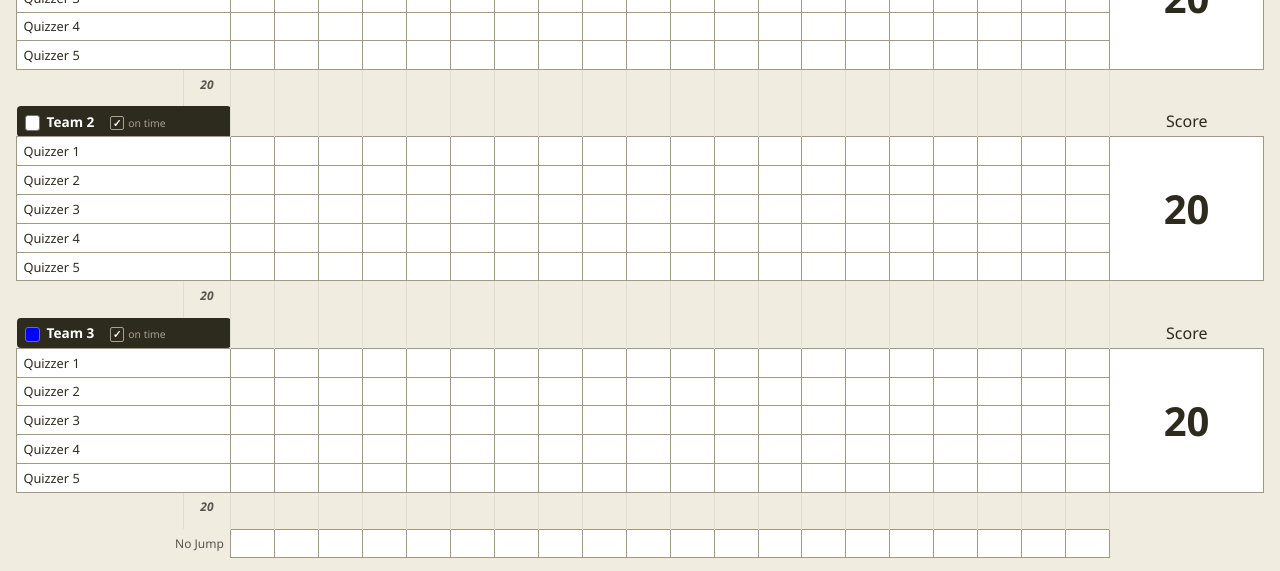
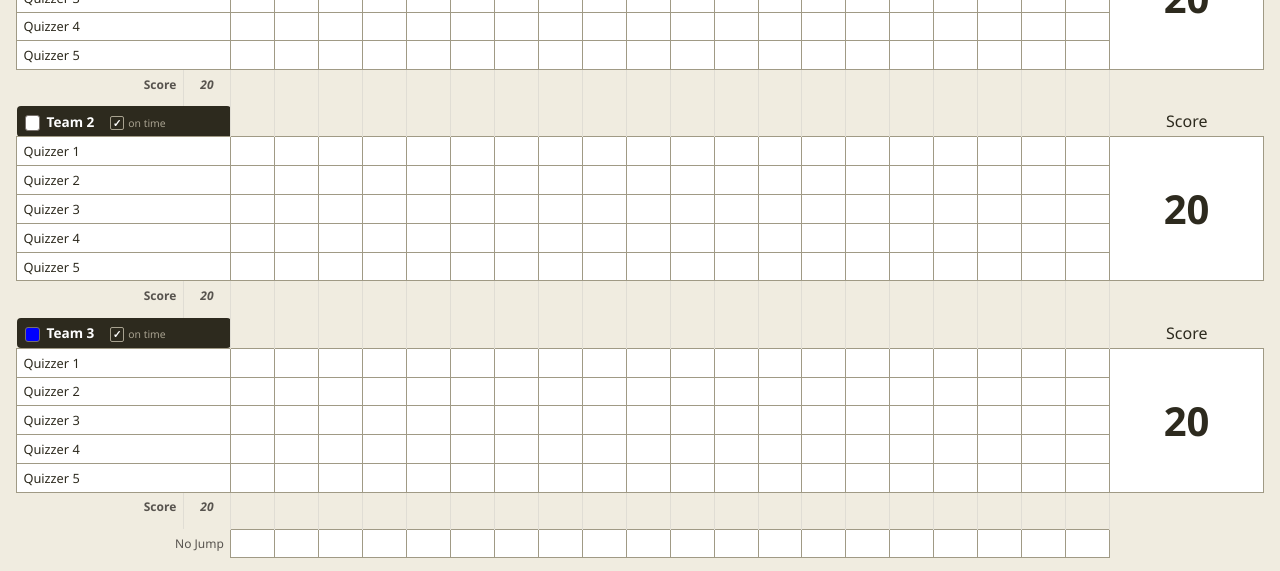
Before and after one commit to TommyAmberson/qzr-sheet, a Vue app: page / in a window 1280 px wide. Shown: the part 256-827 px from the top of the page. Built offline with nearby package versions, Linux system fonts and the light colour scheme; the HTML template or start-up script is replaced by a standard one.

Commit message:
Score text

```diff
--- a/src/components/Scoresheet.vue
+++ b/src/components/Scoresheet.vue
@@ -327,7 +327,7 @@ function colGroupClass(colIdx: number): string {
 
           <!-- Team running total row -->
           <tr class="row--team-total">
-            <td class="col--name sticky-col"></td>
+            <td class="col--name sticky-col running-total-label">Score</td>
             <td
               class="cell--total cell--total-ontime"
               style="position: relative;"
@@ -936,6 +936,14 @@ thead .col--name {
 
 /* Running total badges */
 /* On-time bonus column */
+.running-total-label {
+  font-weight: 600 !important;
+  font-style: normal !important;
+  color: var(--color-text-muted);
+  font-size: 0.75rem;
+  text-align: right !important;
+}
+
 .col--ontime-header {
   background: transparent !important;
   border: none !important;
```
